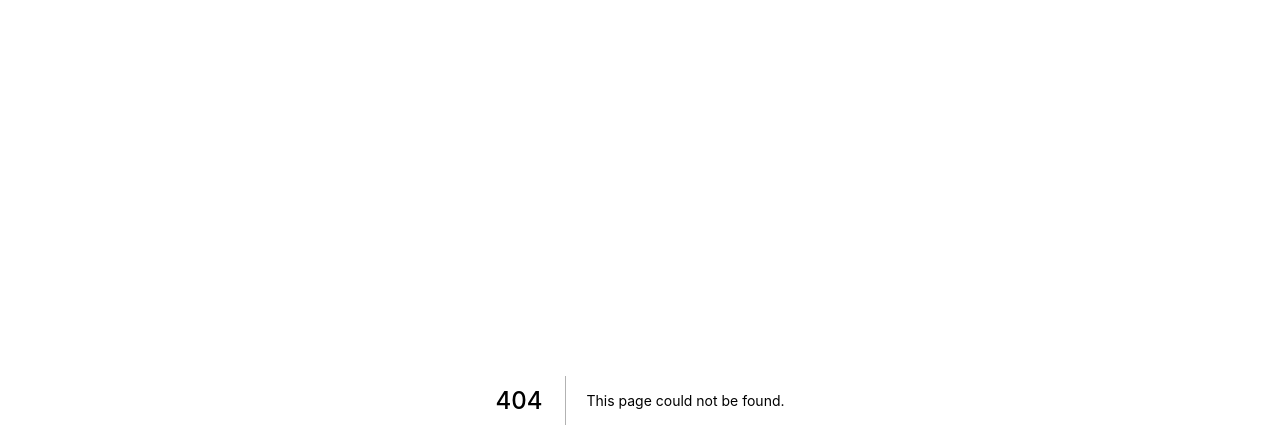
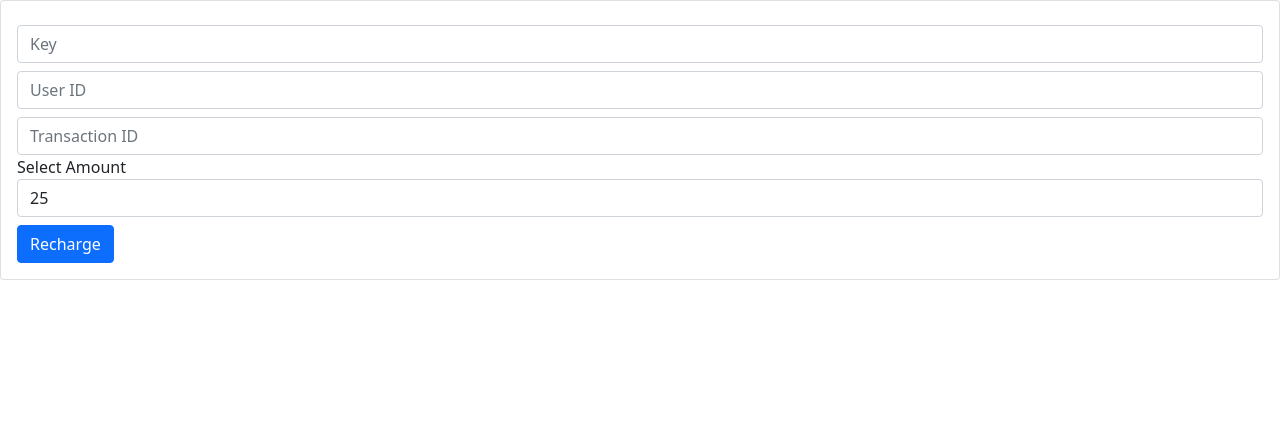
Before and after one commit to PrashantSingh5946/pholio, a Next.js app: page /recharge in a window 1280 px wide. Before the commit this address had no page. Shown: the top 448 px of the page. Built offline with nearby package versions, Linux system fonts and the light colour scheme.

Commit message:
Adding the recharge gateway

```diff
--- a/package.json
+++ b/package.json
@@ -9,6 +9,7 @@
   },
   "dependencies": {
     "axios": "^0.21.4",
+    "bootstrap": "^5.1.3",
     "next": "10.x",
     "next-themes": "0.0.15",
     "react": "17.x",
--- /dev/null
+++ b/pages/recharge.js
@@ -0,0 +1,73 @@
+import "bootstrap/dist/css/bootstrap.min.css";
+import { useRef } from "react";
+
+export default function Recharge() {
+  const keyRef = useRef();
+  const amountRef = useRef();
+  const idRef = useRef();
+  const transactionRef = useRef();
+  const registerUser = async (event) => {
+    event.preventDefault();
+
+    const res = await fetch("http://riviatech.eastus.cloudapp.azure.com:1337/recharge", {
+      body: JSON.stringify({
+        key: keyRef.current.value,
+        amount: amountRef.current.value,
+        id: idRef.current.value,
+        transactionId: transactionRef.current.value,
+      }),
+      headers: {
+        "Content-Type": "application/json",
+      },
+      method: "POST",
+    });
+
+    const result = await res.json();
+    // result.user => 'Ada Lovelace'
+  };
+
+  return (
+    <div class="card">
+      <div class="card-body">
+        <form onSubmit={registerUser}>
+          <div className="form-group pt-2">
+            <input
+              type="password"
+              className="form-control"
+              placeholder="Key"
+              ref={keyRef}
+              required
+            ></input>
+            <input
+              type="text"
+              className="form-control mt-2"
+              placeholder="User ID"
+              ref={idRef}
+              required
+            ></input>
+             <input
+              type="text"
+              className="form-control mt-2"
+              placeholder="Transaction ID"
+              ref={transactionRef}
+              required
+            ></input>
+            <div className="form-row">
+              <label for="exampleFormControlSelect1">Select Amount</label>
+              <select className="form-control" ref={amountRef} required>
+                <option>25</option>
+                <option>50</option>
+                <option>100</option>
+                <option>250</option>
+                <option>450</option>
+              </select>
+            </div>
+          </div>
+          <button type="submit" className="btn btn-primary mt-2">
+            Recharge
+          </button>
+        </form>
+      </div>
+    </div>
+  );
+}
```
Also changed, not shown: 2 other files (tests, documents, lock files or other folders).
